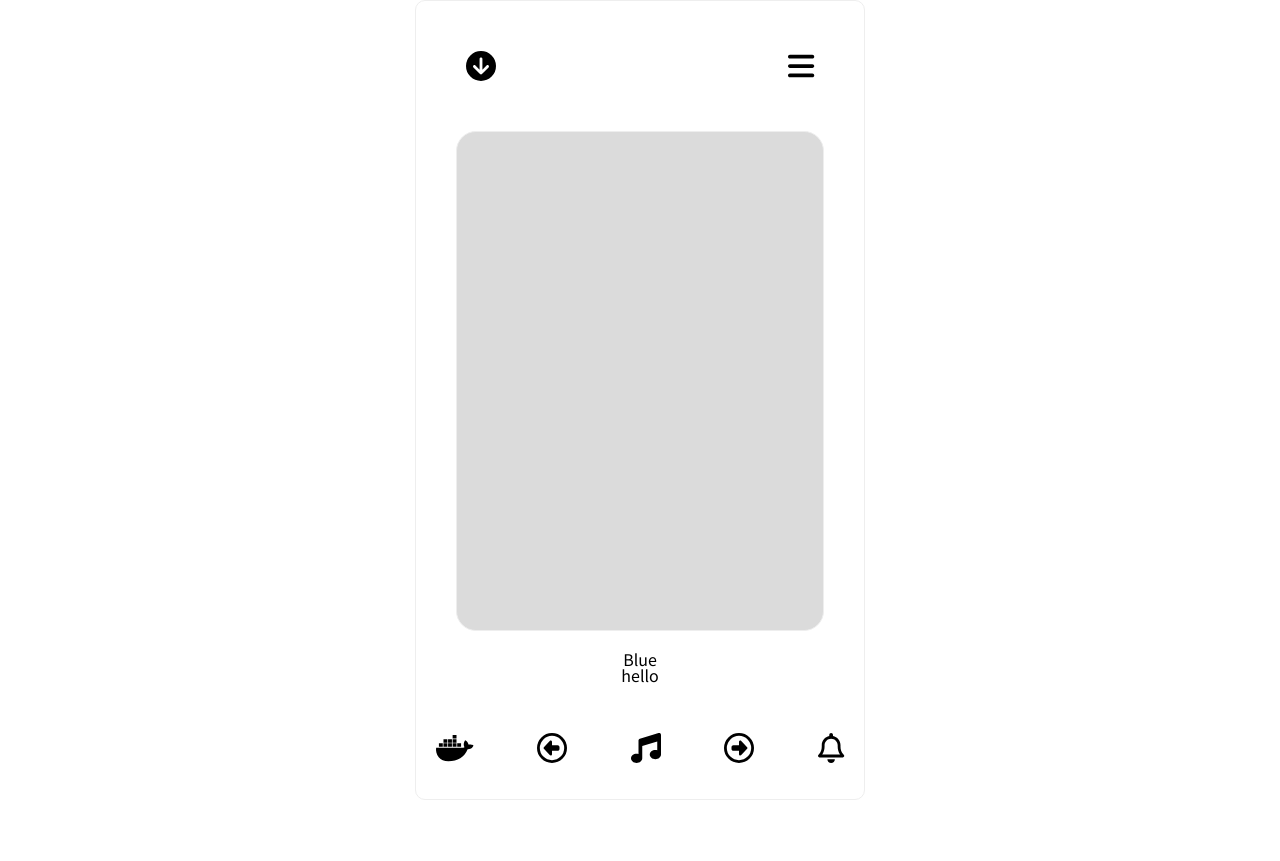
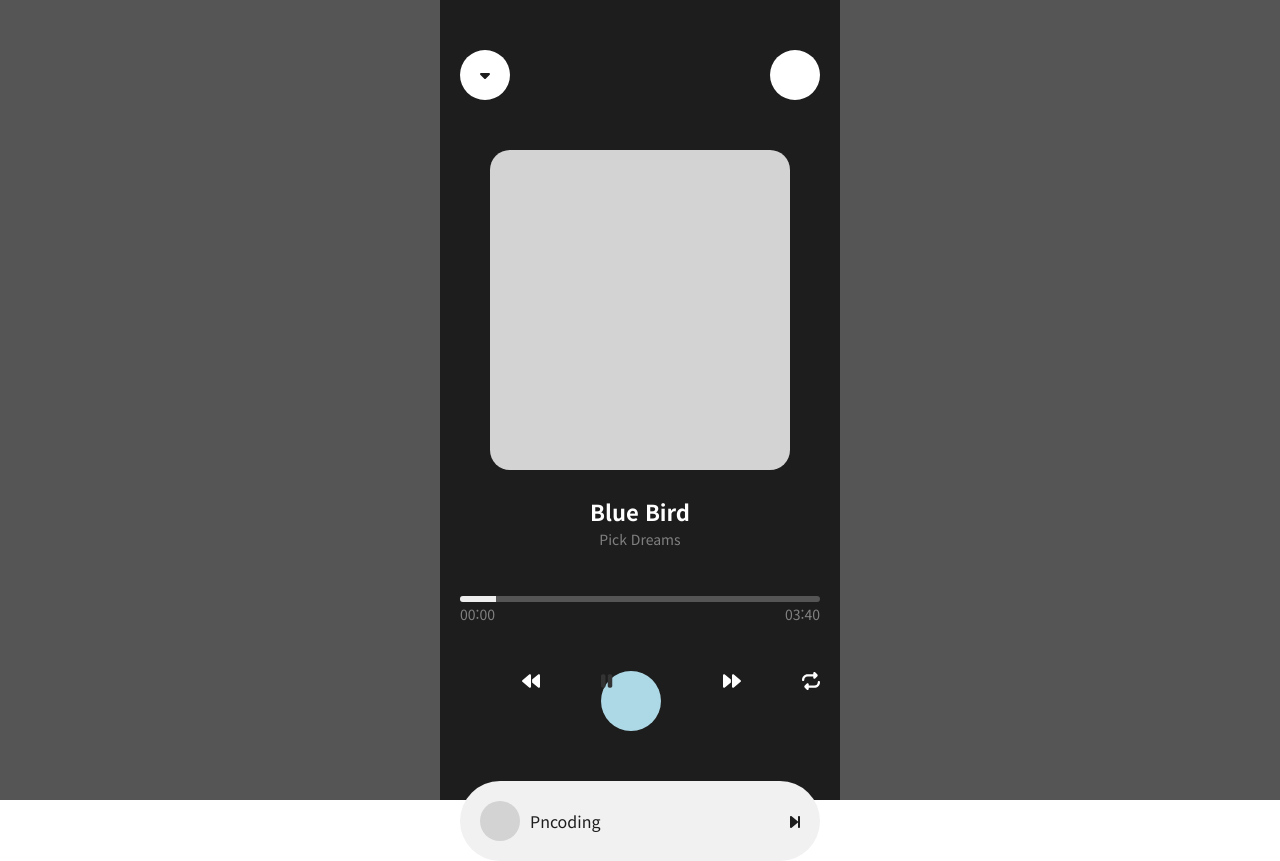
Before and after one commit to yl22iee/first_react, a React (Create React App) app: page / in a window 1280 px wide. Before the commit the page ends 800 px from the top, so only its background shows below. Built offline with nearby package versions, Linux system fonts and the light colour scheme.

Commit message:
디자인인end

```diff
--- a/src/App.js
+++ b/src/App.js
@@ -2,7 +2,9 @@
 // import MapFnEx from "./components/ex04/MapFnEx";
 // import { ViewSiteEx } from "./components/ex04/ViewSiteEx";
 
-import { Ex09 } from "./components/ex09/Ex09";
+import { Ex10 } from "./components/ex10/Ex10";
+
+// import { Ex09 } from "./components/ex09/Ex09";
 
 // import { PraEx } from "./PracticeEX/components/PraEx";
 
@@ -39,7 +41,10 @@
       {/* <PraEx /> */}
 
       {/* 7일차 */}
-      <Ex09 />
+      {/* <Ex09 /> */}
+
+      {/* 8일차 */}
+      <Ex10 />
     </div>
   );
 };
--- a/src/GlobalStyled.js
+++ b/src/GlobalStyled.js
@@ -20,4 +20,8 @@
         font-family: 'Noto Sans KR', sans-serif;
     }
 `;
+
+export const colors = {
+  darkGray: "#1d1d1d",
+};
 // 전체 영역에서 사용할 수 있는 스타일 처리법
--- a/src/components/ex09/components/IconNum.js
+++ b/src/components/ex09/components/IconNum.js
@@ -9,11 +9,14 @@
 import { styled } from "styled-components";
 
 const MenuWrap = styled.div`
-  height: 100px;
+  height: 70px;
   display: flex;
   justify-content: space-between;
   align-items: center;
   margin-top: 15px;
+  border: 1px solid #eee;
+  border-radius: 20px;
+  background-color: lightgray;
 `;
 
 export const IconNum = () => {
--- a/src/components/ex09/components/MusicApp.js
+++ b/src/components/ex09/components/MusicApp.js
@@ -17,13 +17,13 @@
   /* justify-content: space-between; */
   /* border: 1px solid #eee; */
   /* padding: 30px; */
+  cursor: pointer;
 `;
 
 const MenuBtn = styled.div``;
 
 const WSection = styled.div`
   height: 660px;
-  /* border: 1px solid #eee; */
 `;
 
 const Bg = styled.div`
@@ -32,6 +32,7 @@
   border-radius: 20px;
   margin: 20px;
   background-color: #dbdbdb;
+  background-image: url(${(props) => props.$Link});
 `;
 
 const Title = styled.div`
@@ -41,7 +42,9 @@
   align-items: center;
 `;
 
-const Arrow = styled.div``;
+const Arrow = styled.div`
+  cursor: pointer;
+`;
 
 export const MusicApp = () => {
   return (
@@ -54,7 +57,7 @@
         </WHeader>
 
         <WSection>
-          <Bg></Bg>
+          <Bg $Link="https://img.freepik.com/premium-photo/abstract-black-textured-background-with-scratches_130265-12474.jpg"></Bg>
           <Title>
             <div>Blue</div>
             <div>hello</div>
--- /dev/null
+++ b/src/components/ex10/Ex10.js
@@ -0,0 +1,9 @@
+import { MusicApp } from "./components/MusicApp";
+
+export const Ex10 = () => {
+  return (
+    <div>
+      <MusicApp />
+    </div>
+  );
+};
--- /dev/null
+++ b/src/components/ex10/components/MenuHeader.js
@@ -0,0 +1,43 @@
+import { faBars, faCaretDown } from "@fortawesome/free-solid-svg-icons";
+import { FontAwesomeIcon } from "@fortawesome/react-fontawesome";
+import { styled } from "styled-components";
+import { colors } from "../../../GlobalStyled";
+
+const Header = styled.div`
+  display: flex;
+  justify-content: space-between;
+`;
+
+const MoreBtn = styled.div`
+  width: 50px;
+  height: 50px;
+  background-color: white;
+  display: flex;
+  justify-content: center;
+  align-items: center;
+  color: ${colors.darkGray};
+  border-radius: 50%;
+`;
+
+const MenuBtn = styled.div`
+  width: 50px;
+  height: 50px;
+  background-color: white;
+  display: flex;
+  justify-content: center;
+  align-items: center;
+  border-radius: 50%;
+`;
+
+export const MenuHeader = () => {
+  return (
+    <Header>
+      <MoreBtn>
+        <FontAwesomeIcon icon={faCaretDown} />
+      </MoreBtn>
+      <MenuBtn>
+        <FontAwesomeIcon icon={faBars} />
+      </MenuBtn>
+    </Header>
+  );
+};
--- /dev/null
+++ b/src/components/ex10/components/MusicApp.js
@@ -0,0 +1,213 @@
+import {
+  faBackward,
+  faBars,
+  faCaretDown,
+  faForward,
+  faForwardStep,
+  faPause,
+  faRepeat,
+} from "@fortawesome/free-solid-svg-icons";
+import { FontAwesomeIcon } from "@fortawesome/react-fontawesome";
+import { styled } from "styled-components";
+import { colors } from "../../../GlobalStyled";
+import { MenuHeader } from "./MenuHeader";
+
+const Wrap = styled.div`
+  height: 100vh;
+  display: flex;
+  justify-content: center;
+  background-color: #555;
+  color: white;
+`;
+
+const Container = styled.div`
+  max-width: 400px;
+  width: 100%;
+  background-color: ${colors.darkGray};
+  padding: 50px 20px;
+`;
+
+const Header = styled.div`
+  display: flex;
+  justify-content: space-between;
+`;
+
+const MoreBtn = styled.div`
+  width: 50px;
+  height: 50px;
+  background-color: white;
+  display: flex;
+  justify-content: center;
+  align-items: center;
+  color: ${colors.darkGray};
+  border-radius: 50%;
+`;
+
+const Cover = styled.div`
+  margin: 50px auto;
+  max-width: 300px;
+  width: 100%;
+`;
+
+const Bg = styled.div`
+  height: 320px;
+  background-color: lightgray;
+  border-radius: 20px;
+`;
+
+const TitleWrap = styled.div`
+  text-align: center;
+  margin-top: 30px;
+  h3 {
+    font-size: 22px;
+    font-weight: 700;
+  }
+  p {
+    font-size: 14px;
+    color: #808080;
+    margin-top: 10px;
+  }
+`;
+
+const PlayTime = styled.div``;
+
+const Progress = styled.div`
+  height: 6px;
+  background-color: #555;
+  border-radius: 3px;
+  overflow: hidden;
+`;
+
+const Bar = styled.div`
+  width: 10%;
+  height: 100%;
+  background-color: #eee;
+`;
+
+const TimeWrap = styled.div`
+  display: flex;
+  justify-content: space-between;
+  font-size: 14px;
+  color: #808080;
+  margin-top: 5px;
+`;
+
+const BtnWrap = styled.ul`
+  display: flex;
+  justify-content: space-between;
+  margin: 50px 0;
+  font-size: 18px;
+  li:nth-child(3) {
+    width: 60px;
+    height: 60px;
+    background-color: lightblue;
+    border-radius: 50%;
+    justify-content: center;
+    align-items: center;
+    color: #333;
+  }
+`;
+
+const UserCon = styled.div`
+  padding: 20px;
+  border-radius: 50px;
+  background-color: #f1f1f1;
+  color: ${colors.darkGray};
+  display: flex;
+  justify-content: space-between;
+  align-items: center;
+`;
+
+const User = styled.div`
+  display: flex;
+  align-items: center;
+`;
+
+const Avartar = styled.div`
+  width: 40px;
+  height: 40px;
+  background-color: lightgray;
+  border-radius: 50%;
+  margin-right: 10px;
+`;
+
+const NextBtn = styled.div``;
+
+const faShuffle = styled.div``;
+
+const MenuBtn = styled.div`
+  width: 50px;
+  height: 50px;
+  background-color: white;
+  display: flex;
+  justify-content: center;
+  align-items: center;
+  border-radius: 50%;
+`;
+
+export const MusicApp = () => {
+  return (
+    <div>
+      <Wrap>
+        <Container>
+          <Header>
+            <MoreBtn>
+              <FontAwesomeIcon icon={faCaretDown} />
+            </MoreBtn>
+            <MenuBtn>
+              <FontAwesomeIcon icon={faBars} />
+            </MenuBtn>
+          </Header>
+
+          <Cover>
+            <Bg />
+            <TitleWrap>
+              <h3>Blue Bird</h3>
+              <p>Pick Dreams</p>
+            </TitleWrap>
+          </Cover>
+
+          <PlayTime>
+            <Progress>
+              <Bar />
+            </Progress>
+
+            <TimeWrap>
+              <p>00:00</p>
+              <p>03:40</p>
+            </TimeWrap>
+          </PlayTime>
+
+          <BtnWrap>
+            <li>
+              <FontAwesomeIcon icon={faShuffle} />
+            </li>
+            <li>
+              <FontAwesomeIcon icon={faBackward} />
+            </li>
+            <li>
+              <FontAwesomeIcon icon={faPause} />
+            </li>
+            <li>
+              <FontAwesomeIcon icon={faForward} />
+            </li>
+            <li>
+              <FontAwesomeIcon icon={faRepeat} />
+            </li>
+          </BtnWrap>
+
+          <UserCon>
+            <User>
+              <Avartar />
+              <h3>Pncoding</h3>
+            </User>
+
+            <NextBtn>
+              <FontAwesomeIcon icon={faForwardStep} />
+            </NextBtn>
+          </UserCon>
+        </Container>
+      </Wrap>
+    </div>
+  );
+};
```
